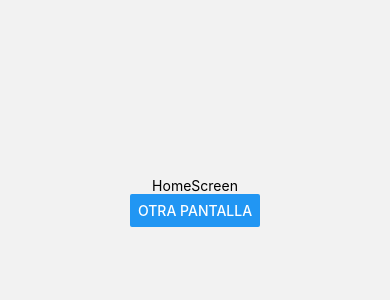
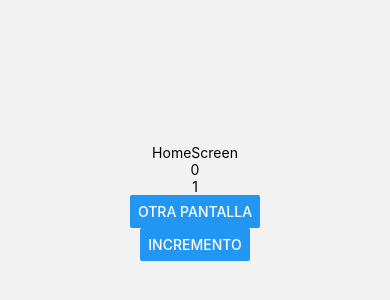
Before and after one commit to SurferClub/Context-React-Native, a React Native app: screen / in a window 390 px wide. Shown: the part 220-520 px from the top of the page. Built offline with nearby package versions, Linux system fonts and the light colour scheme.

Commit message:
usando context

```diff
--- a/App.js
+++ b/App.js
@@ -5,15 +5,23 @@ import { StyleSheet, Text, View, Button } from 'react-native';
 import {NavigationContainer} from '@react-navigation/native'
 import {createStackNavigator} from '@react-navigation/stack'
 import {ContextProvider, Context} from './Global/Context'
+import { useContext } from 'react';
 
 function HomeScreen({navigation}) {
+  const {val,setVal,val1,setVal1} = useContext(Context)
+
   return (
     <View style={{flex:1,alignItems: 'center',justifyContent: 'center'}}>
       <Text>HomeScreen</Text>
+      <Text>{val}</Text>
+      <Text>{val1}</Text>
       <Button title="otra pantalla"
       onPress={()=> navigation.navigate('OtraPantalla')}
-      >
-      </Button>
+      />
+      <Button title='Incremento' onPress={()=>{
+        setVal(val + 1)
+        setVal1(val1 + 1)
+      }}/>
     </View>
   )
 }
```
